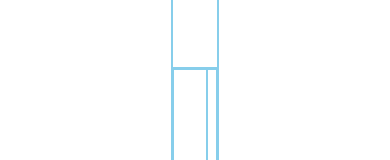
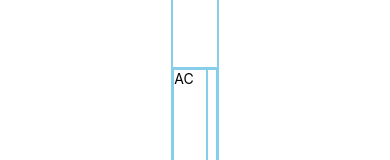
Before and after one commit to D-Coder135/CalC-App_React-Native, a React Native app: screen / in a window 390 px wide. Shown: the part 186-346 px from the top of the page. Built offline with nearby package versions, Linux system fonts and the light colour scheme.

Commit message:
add some text for the Text tag

```diff
--- a/components/Buttons.js
+++ b/components/Buttons.js
@@ -8,7 +8,7 @@ class Buttons extends Component {
                 <View style = {styles.leftSideButtons}>
                     <Pressable>
                         <Text>
-
+                            AC
                         </Text>
                     </Pressable>
                 </View>
```
